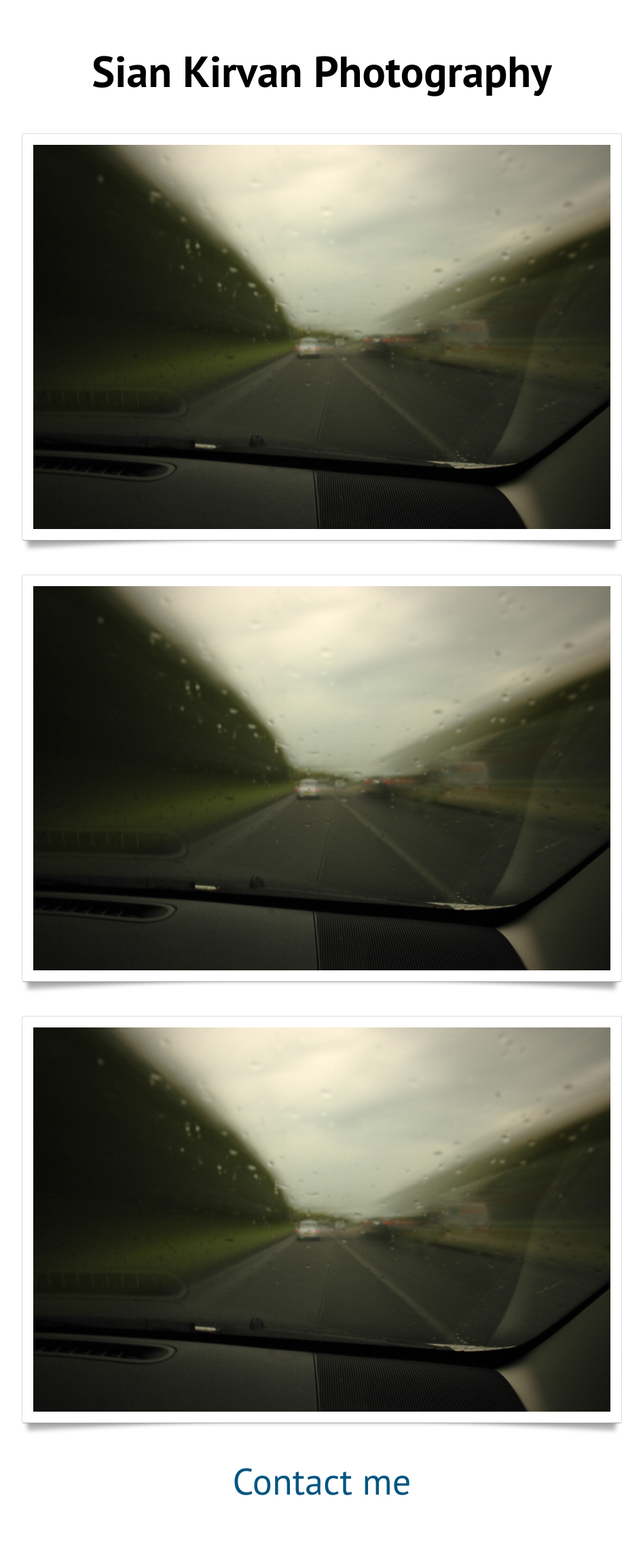
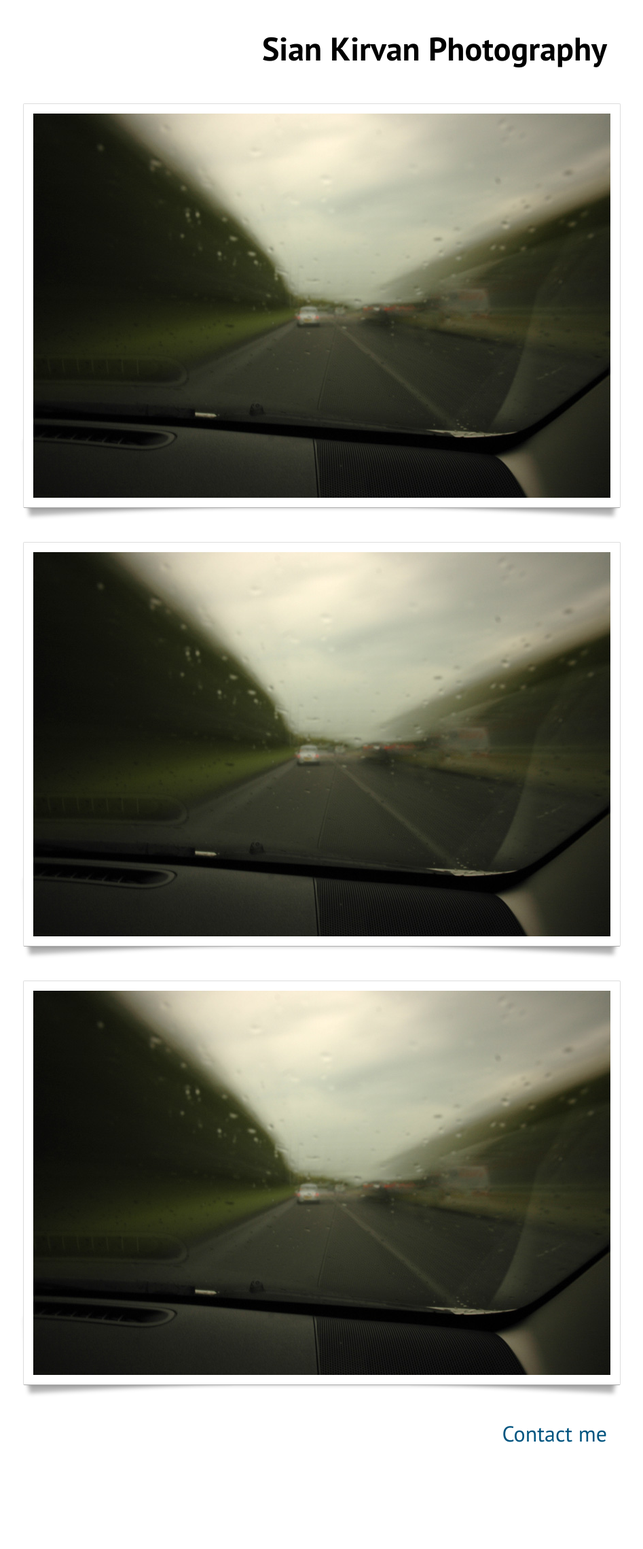
Before and after one commit to siankirvan/siankirvan.github.com, a Jekyll site: the page built from index.html, in a window 1280 px wide. Shown: the whole page at 68% size, without its empty margins (166-1113 px from the left). Built offline with Jekyll 4.4.1, drawn with Linux system fonts in a browser that asks for light colours; after the commit the page ends 2179 px from its top, so only the background shows below that.

Commit message:
made the design responsive

```diff
--- a/index.html
+++ b/index.html
@@ -3,6 +3,7 @@
 title: Sian Kirvan Photography
 ---
 
+<section id="portfolio">
 	<h1>Sian Kirvan Photography</h1>
 	<div class="curve">
 		<img src="/static/img/img1.jpg" />
@@ -14,3 +15,4 @@
 		<img src="/static/img/img1.jpg" />
 	</div>
 	<h2><a href="mailto:sian@siankirvan.com" title="Contact me">Contact me</a></h2>
+</section>
--- a/static/css/base.css
+++ b/static/css/base.css
@@ -1,18 +1,27 @@
 body {
 	margin: 0;
-	padding: 20px;
+	padding: 0;
 	font-family: "PT Sans", "Helvetica Neue", Helvetica, Arial, sans-serif;
-	text-align: center;
+}
+
+#portfolio {
+	margin: 0 auto;
+	padding: 0 30px;
+	text-align: right;
+	max-width: 880px;
 }
 
 h1 {
 	margin-bottom: 0;
-	font-size: 4em;
+	padding-right: 20px;
+	font-size: 3em;
 	font-weight: 700;
 }
 
 h2 {
-	font-size: 3.4em;
+	margin-bottom: 50px;
+	padding-right: 20px;
+	font-size: 2em;
 	font-weight: 400;
 }
 
@@ -24,19 +33,19 @@
 .curve {
 	position: relative;
 	z-index: inherit;
-	width: 850px;
+	max-width: 850px;
 	height: auto;
 	margin: 50px auto;
-	padding: 16px;
+	padding: 1.6%;
 	border: 1px solid #ddd;
 	border-bottom: 1px solid #aeaeae;
 	background: #fff;
 	line-height: 0;
 	border-radius: 2px;
-	-webkit-border-radius: 3px;
-	-moz-border-radius: 3px;
-	-o-border-radius: 3px;
-	-khtml-border-radius: 3px;
+	-webkit-border-radius: 2px;
+	-moz-border-radius: 2px;
+	-o-border-radius: 2px;
+	-khtml-border-radius: 2px;
 	-webkit-box-shadow: 0 7px 5px -6px rgba(0, 0, 0, 0.2);
 	-moz-box-shadow: 0 7px 5px -6px rgba(0, 0, 0, 0.2);
 	box-shadow: 0 7px 5px -6px rgba(0, 0, 0, 0.2);
@@ -51,7 +60,7 @@
 	left: 0.5%;
 	width: 50%;
 	max-width: 300px;
-	background: rgba(0, 0, 0, 0.7);
+	background: rgba(0, 0, 0, 0.3);
 	-webkit-box-shadow: 0 12px 6px rgba(0,0,0, 0.3);
 	-moz-box-shadow: 0 12px 6px rgba(0, 0, 0, 0.3);
 	box-shadow: 0 12px 6px rgba(0, 0, 0, 0.3);
@@ -72,3 +81,7 @@
 	-ms-transform:rotate(3deg);
 	-o-transform:rotate(3deg);
 }
+
+.curve img {
+	max-width: 100%;
+}
```
Lines whose indentation alone changed are shown as unchanged.
